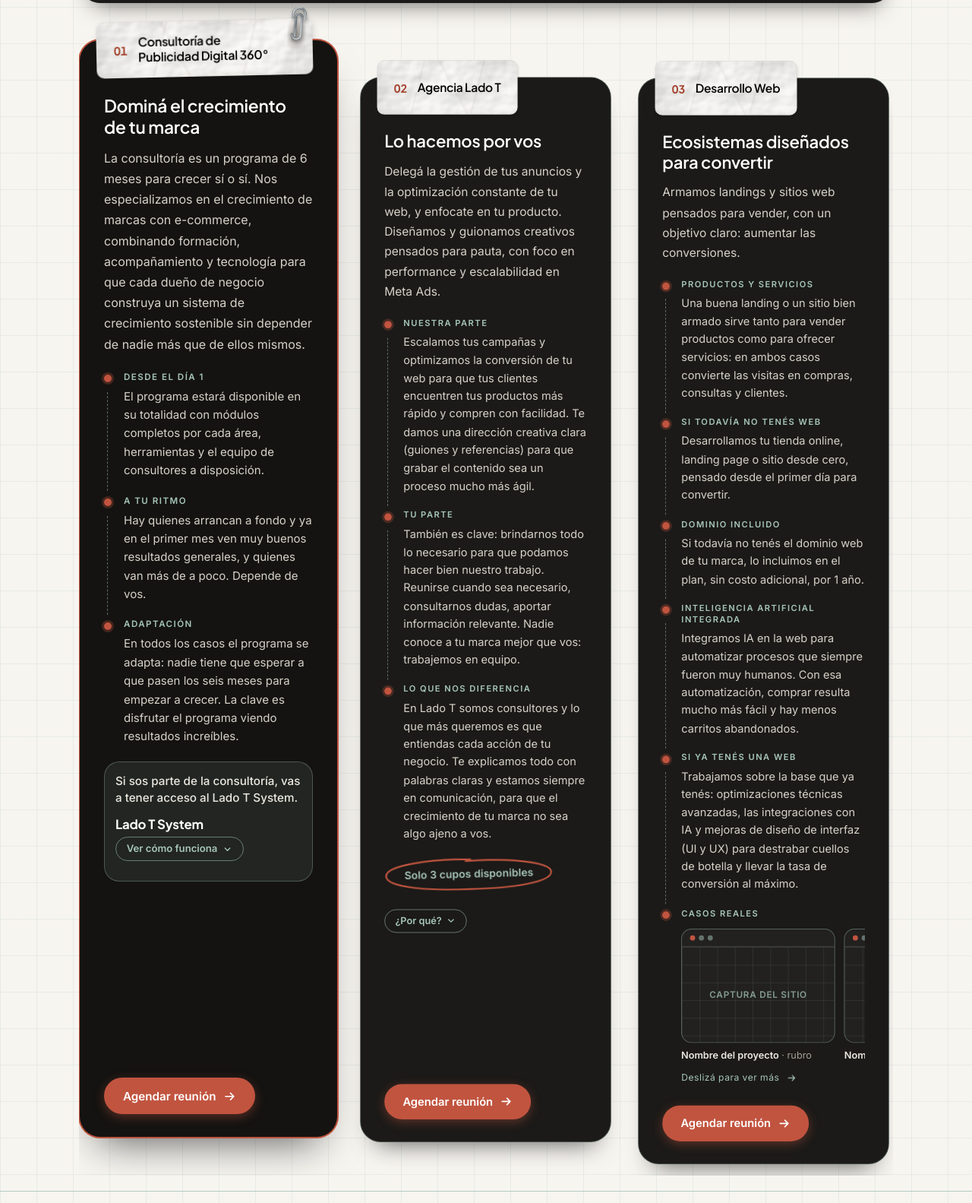
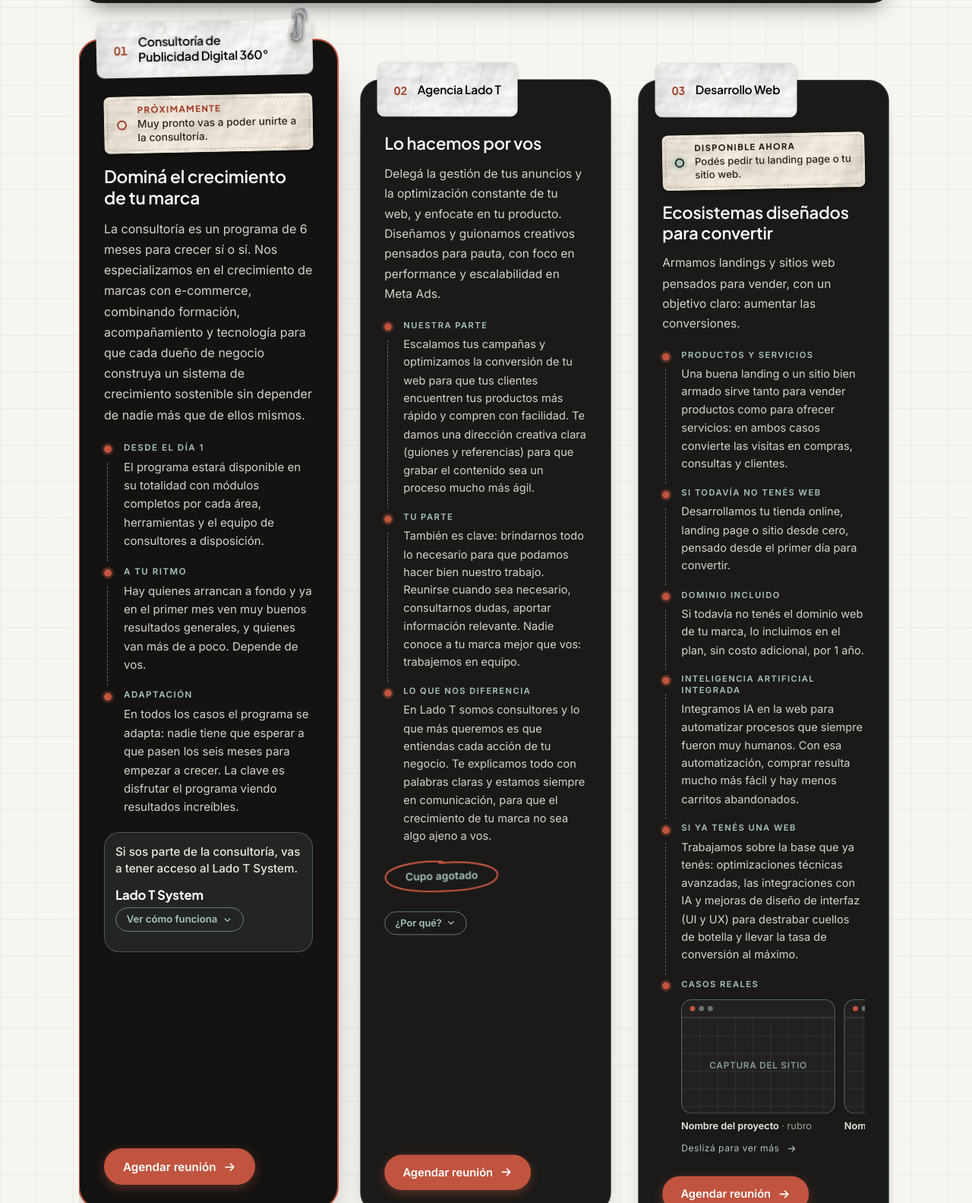
Before and after one commit to Studioladot/landing-ladot, a plain HTML site: page index.html in a window 1280 px wide. Shown: the part 1047-2630 px from the top of the page at 76% size. Drawn offline with Linux system fonts and the light colour scheme; animation ran at ten frames a second; a script that the page names is missing.

Commit message:
Agencia: cupo agotado; status stubs (Próximamente / Disponible ahora) on services 01, 03 and 04
Co-Authored-By: Claude Sonnet 5.5 <noreply@anthropic.com>

```diff
--- a/index.html
+++ b/index.html
@@ -751,6 +751,27 @@ svg{ display:block; }
 .svc-cupos{ display:flex; flex-direction:column; align-items:flex-start; gap:12px; margin-top:20px; }   /* siempre hacia abajo */
 .svc-text .svc-why__txt{ margin-top:2px; font-size:.92rem; line-height:1.62; }
 .svc-cupos:not(.is-open) .svc-why__txt{ display:none; }
+/* CARTELITO de estado: un ticket de papel kraft con costura punteada, apoyado un poco torcido sobre la tarjeta */
+.svc-text > .svc-stub{
+  position:relative; align-self:flex-start; margin:0 0 18px; padding:11px 18px 11px 44px; max-width:100%;
+  display:flex; flex-direction:column; gap:2px;
+  background-color:#F3EBDD; background-image:var(--paper-tex); background-size:260px 260px; background-blend-mode:multiply;
+  border-radius:8px; color:#2A241E;
+  box-shadow:1px 3px 7px rgba(0,0,0,.35);
+  transform:rotate(-1.2deg);
+}
+.svc-text > .svc-stub::before{                          /* costura punteada */
+  content:""; position:absolute; inset:4px; border:1.5px dashed rgba(42,36,30,.32); border-radius:5px; pointer-events:none;
+}
+.svc-text > .svc-stub::after{                           /* punto de estado */
+  content:""; position:absolute; left:17px; top:50%; width:13px; height:13px; margin-top:-6.5px; border-radius:50%; box-sizing:border-box;
+}
+.svc-stub--soon::after{ border:2px solid var(--accent-2); background:transparent; }
+.svc-stub--now::after{ background:var(--mint); border:2px solid #2A241E; animation:stubPulse 2.4s ease-in-out infinite; }
+.svc-stub__k{ font-family:"Plus Jakarta Sans","Inter",sans-serif; font-weight:800; font-size:.72rem; letter-spacing:.12em; text-transform:uppercase; line-height:1.2; }
+.svc-stub--soon .svc-stub__k{ color:var(--accent-2); }
+.svc-stub__t{ font-family:"Inter","Helvetica Neue",Helvetica,Arial,sans-serif; font-weight:500; font-size:.86rem; line-height:1.35; }
+@keyframes stubPulse{ 0%,100%{ box-shadow:0 0 0 0 rgba(166,197,187,.0); } 50%{ box-shadow:0 0 0 5px rgba(166,197,187,.45); } }
 .svc-link{ margin-top:auto; font-size:.95rem; padding:.9rem 1.5rem; }   /* el botón siempre al pie: las tarjetas alinean */
 .svc-text > :nth-last-child(2){ margin-bottom:26px; }
 
@@ -1016,6 +1037,7 @@ body.ready .rise{ opacity:1; transform:none; }
   .marquee__track{ animation:none; }
   .marquee{ overflow-x:auto; }
   .svc-cases__hint svg{ animation:none; }
+  .svc-stub--now::after{ animation:none; }
   .svc-row.is-active .service-label, .svc-row.is-active .service-label::after, .svc-flag, .cmp-mark, .cmp-col .cmp-h::after{ animation:none; }
   .svc-eyebrow::before{ transition:none; }
   .js .svc-eyebrow:not(.in)::before{ clip-path:none; }
@@ -1230,6 +1252,7 @@ body.ready .rise{ opacity:1; transform:none; }
             </div>
           </div>
           <div class="svc-text">
+            <p class="svc-stub svc-stub--soon"><span class="svc-stub__k">Próximamente</span><span class="svc-stub__t">Muy pronto vas a poder unirte a la consultoría.</span></p>
             <h3>Dominá el crecimiento de tu marca</h3>
             <p class="svc-lead">La consultoría es un programa de 6 meses para crecer sí o sí. Nos especializamos en el crecimiento de marcas con e-commerce, combinando formación, acompañamiento y tecnología para que cada dueño de negocio construya un sistema de crecimiento sostenible sin depender de nadie más que de ellos mismos.</p>
             <div class="svc-blks">
@@ -1295,7 +1318,7 @@ body.ready .rise{ opacity:1; transform:none; }
               <div class="svc-blk"><span class="svc-blk__k">Lo que nos diferencia</span><p>En Lado T somos consultores y lo que más queremos es que entiendas cada acción de tu negocio. Te explicamos todo con palabras claras y estamos siempre en comunicación, para que el crecimiento de tu marca no sea algo ajeno a vos.</p></div>
             </div>
             <div class="svc-cupos">
-              <span class="svc-flag">Solo 3 cupos disponibles</span>
+              <span class="svc-flag">Cupo agotado</span>
               <button class="svc-toggle svc-why__btn" type="button" aria-expanded="false" aria-controls="whyTxt"><span>¿Por qué?</span><svg viewBox="0 0 24 24" aria-hidden="true" focusable="false"><path d="M6 9l6 6 6-6"/></svg></button>
               <p class="svc-why__txt" id="whyTxt">Trabajamos con pocas marcas en Agencia porque le dedicamos mucho tiempo a cada una, para hacer un trabajo mejor y más personalizado, con foco y acompañamiento de cerca en cada proyecto.</p>
             </div>
@@ -1312,6 +1335,7 @@ body.ready .rise{ opacity:1; transform:none; }
             </div>
           </div>
           <div class="svc-text">
+            <p class="svc-stub svc-stub--now"><span class="svc-stub__k">Disponible ahora</span><span class="svc-stub__t">Podés pedir tu landing page o tu sitio web.</span></p>
             <h3>Ecosistemas diseñados para convertir</h3>
             <p class="svc-lead">Armamos landings y sitios web pensados para vender, con un objetivo claro: aumentar las conversiones.</p>
             <div class="svc-blks">
@@ -1343,6 +1367,7 @@ body.ready .rise{ opacity:1; transform:none; }
             </div>
           </div>
           <div class="svc-text">
+            <p class="svc-stub svc-stub--now"><span class="svc-stub__k">Disponible ahora</span><span class="svc-stub__t">Podés pedir tu auditoría 1:1.</span></p>
             <h3>Claridad absoluta en una sola llamada</h3>
             <p class="svc-lead">Una sesión intensiva donde analizamos tu negocio en profundidad, con la mirada profesional de personas que trabajan todos los días en publicidad y e-commerce.</p>
             <div class="svc-blks">
@@ -1395,7 +1420,7 @@ body.ready .rise{ opacity:1; transform:none; }
             <li><b>Dirección creativa clara</b><span>Guiones y referencias para grabar con agilidad.</span></li>
             <li><b>Trabajo en equipo</b><span>Reuniones, consultas y espacio para aportar información.</span></li>
             <li><b>Comunicación clara</b><span>Consultores que explican cada acción con palabras claras.</span></li>
-            <li><b>Cupos limitados</b><span>Hoy quedan solo 3 cupos.</span></li>
+            <li><b>Cupo agotado</b><span>Por ahora no quedan lugares en la agencia.</span></li>
           </ul>
           <i class="cmp-grain" aria-hidden="true"></i>
           <i class="cmp-roll" aria-hidden="true"></i>
```
Also changed, not shown: ladot-artifact.html (+27 -2 lines).
